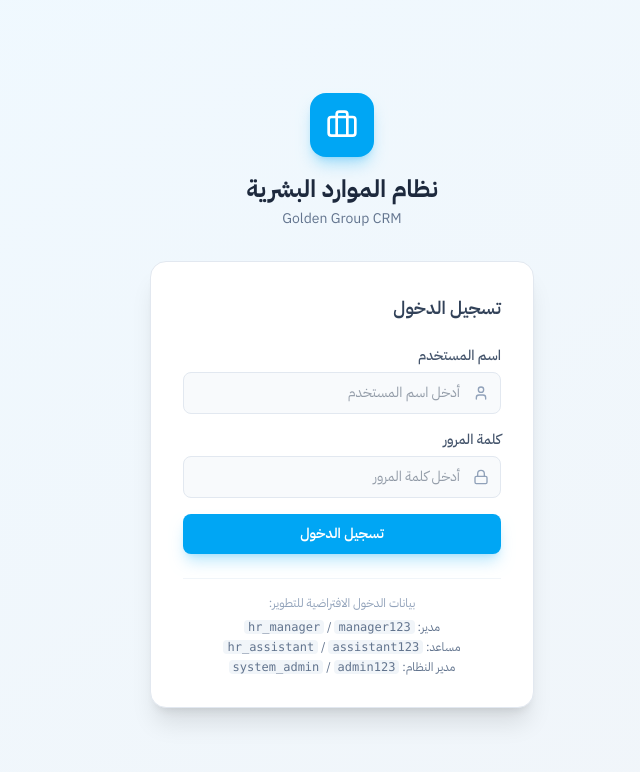
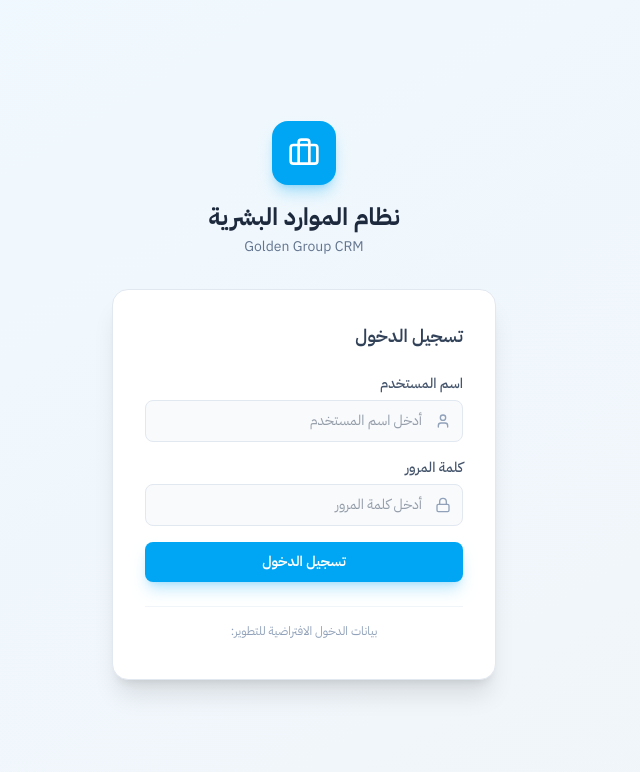
Before and after one commit to Sniperof/GoldenGroup, a React (Vite) app: page /login in a window 1280 px wide. Shown: the top 772 px of the page, without its empty margins (440-1080 px from the left). Built offline with nearby package versions, Linux system fonts and the light colour scheme.

Commit message:
to customer

```diff
--- a/src/pages/admin/SystemLists.tsx
+++ b/src/pages/admin/SystemLists.tsx
@@ -121,9 +121,9 @@ const CATEGORIES: CategoryMeta[] = [
 const MAJOR_PREFIX = 'major:';
 
 const IMPACT_CONFIG = {
-  high:   { label: 'تأثير عالٍ',    cls: 'bg-rose-50 text-rose-600 border-rose-200',    dot: 'bg-rose-500' },
-  medium: { label: 'تأثير متوسط',  cls: 'bg-amber-50 text-amber-600 border-amber-200',  dot: 'bg-amber-500' },
-  low:    { label: 'تأثير بسيط',   cls: 'bg-sky-50 text-sky-600 border-sky-200',        dot: 'bg-sky-400' },
+  high: { label: 'تأثير عالٍ', cls: 'bg-rose-50 text-rose-600 border-rose-200', dot: 'bg-rose-500' },
+  medium: { label: 'تأثير متوسط', cls: 'bg-amber-50 text-amber-600 border-amber-200', dot: 'bg-amber-500' },
+  low: { label: 'تأثير بسيط', cls: 'bg-sky-50 text-sky-600 border-sky-200', dot: 'bg-sky-400' },
 };
 
 export default function SystemLists() {
@@ -243,12 +243,6 @@ export default function SystemLists() {
           </h1>
           <p className="text-sm text-slate-500 mt-1">تحكم ديناميكي بجميع القوائم المنسدلة — كل تغيير ينعكس فوراً على النظام</p>
         </div>
-        <button
-          onClick={() => setIsNewCatOpen(true)}
-          className="flex items-center gap-2 bg-indigo-500 hover:bg-indigo-600 text-white px-5 py-2.5 rounded-xl text-sm font-bold shadow-md transition-colors"
-        >
-          <FolderPlus className="w-4 h-4" /> إضافة فئة جديدة
-        </button>
       </div>
 
       <div className="flex gap-5 flex-1 min-h-0">
@@ -266,11 +260,10 @@ export default function SystemLists() {
                 <button
                   key={cat.id}
                   onClick={() => { setActiveCategory(cat.id); setActiveCertificate(null); }}
-                  className={`w-full text-right px-3 py-2.5 rounded-xl text-sm transition-all flex items-center justify-between gap-2 group ${
-                    isActive
+                  className={`w-full text-right px-3 py-2.5 rounded-xl text-sm transition-all flex items-center justify-between gap-2 group ${isActive
                       ? 'bg-sky-50 text-sky-700 font-semibold'
                       : 'text-slate-600 hover:bg-slate-50 font-medium'
-                  }`}
+                    }`}
                 >
                   <div className="flex items-center gap-2 min-w-0">
                     <span className={`w-1.5 h-1.5 rounded-full flex-shrink-0 ${cfg.dot}`} />
@@ -279,9 +272,8 @@ export default function SystemLists() {
                       <Link2 className="w-3 h-3 text-violet-400 flex-shrink-0" />
                     )}
                   </div>
-                  <span className={`text-xs px-1.5 py-0.5 rounded-full flex-shrink-0 font-mono ${
-                    isActive ? 'bg-sky-100 text-sky-600' : 'bg-slate-100 text-slate-400'
-                  }`}>{count}</span>
+                  <span className={`text-xs px-1.5 py-0.5 rounded-full flex-shrink-0 font-mono ${isActive ? 'bg-sky-100 text-sky-600' : 'bg-slate-100 text-slate-400'
+                    }`}>{count}</span>
                 </button>
               );
             })}
--- a/src/pages/auth/Login.tsx
+++ b/src/pages/auth/Login.tsx
@@ -104,9 +104,6 @@ export default function Login() {
           <div className="mt-6 pt-4 border-t border-slate-100">
             <p className="text-xs text-slate-400 text-center">بيانات الدخول الافتراضية للتطوير:</p>
             <div className="mt-2 space-y-1 text-xs text-slate-500 text-center">
-              <p>مدير: <code className="bg-slate-100 px-1 rounded">hr_manager</code> / <code className="bg-slate-100 px-1 rounded">manager123</code></p>
-              <p>مساعد: <code className="bg-slate-100 px-1 rounded">hr_assistant</code> / <code className="bg-slate-100 px-1 rounded">assistant123</code></p>
-              <p>مدير النظام: <code className="bg-slate-100 px-1 rounded">system_admin</code> / <code className="bg-slate-100 px-1 rounded">admin123</code></p>
             </div>
           </div>
         </div>
--- a/src/pages/jobs/ManualApplicationEntry.tsx
+++ b/src/pages/jobs/ManualApplicationEntry.tsx
@@ -191,7 +191,7 @@ export default function ManualApplicationEntry() {
 
   useEffect(() => {
     fetchLists();
-    authFetch('/api/vacancies?status=open')
+    authFetch('/api/admin/vacancies?status=Open')
       .then(res => res.json())
       .then(data => { if (Array.isArray(data)) setVacancies(data); })
       .catch(console.error);
@@ -349,7 +349,7 @@ export default function ManualApplicationEntry() {
         };
       }
 
-      const res = await authFetch('/api/applications', {
+      const res = await authFetch('/api/admin/applications', {
         method: 'POST', headers: { 'Content-Type': 'application/json' }, body: JSON.stringify(payload)
       });
       const result = await res.json();
```
Also changed, not shown: 3 other files (tests, documents, lock files or other folders).
